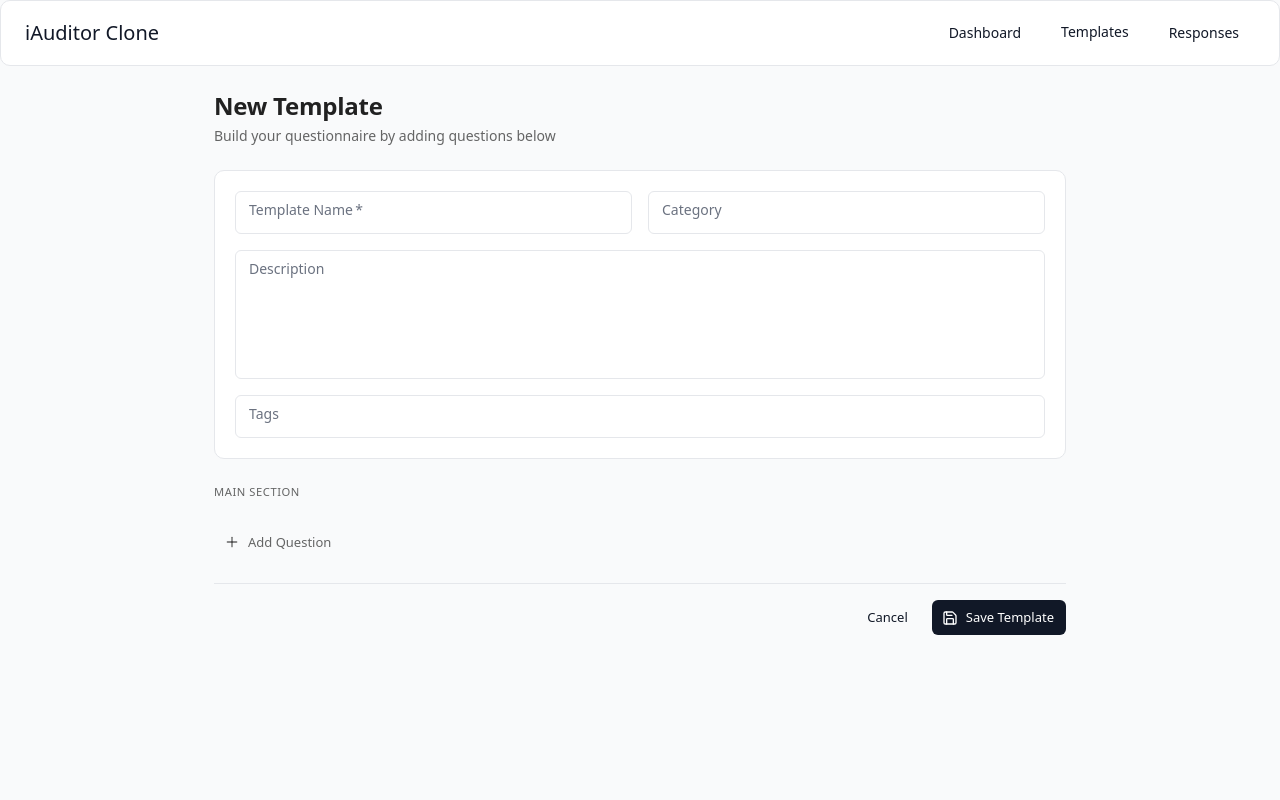
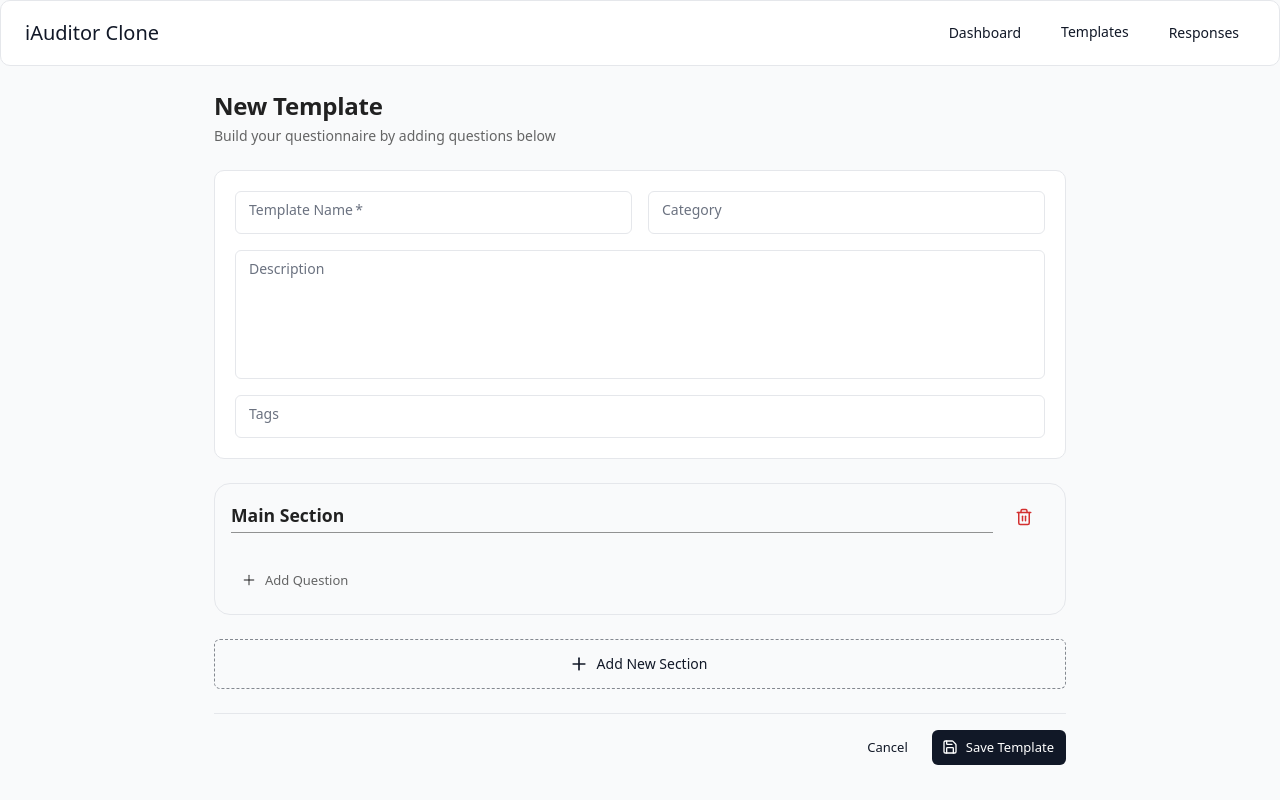
Before and after one commit to tariqsidd/auditor, a React (Vite) app: page /templates/new in a window 1280 px wide. Built offline with nearby package versions, Linux system fonts and the light colour scheme.

Commit message:
Add section management to FormBuilder with edit, delete, and reorder functionality

```diff
--- a/src/components/FormBuilder/FormBuilder.jsx
+++ b/src/components/FormBuilder/FormBuilder.jsx
@@ -11,7 +11,7 @@ import {
 } from '@mui/material';
 import { DndContext, closestCenter, PointerSensor, useSensor, useSensors } from '@dnd-kit/core';
 import { SortableContext, verticalListSortingStrategy, arrayMove } from '@dnd-kit/sortable';
-import { Plus, Save } from 'lucide-react';
+import { Plus, Save, Trash2, GripVertical } from 'lucide-react';
 import QuestionEditor from './QuestionEditor';
 import SortableQuestion from './SortableQuestion';
 import { QuestionType } from '../../types';
@@ -50,6 +50,33 @@ const FormBuilder = () => {
             },
         })
     );
+
+    const addSection = () => {
+        const newSection = {
+            id: crypto.randomUUID(),
+            title: 'New Section',
+            questions: [],
+        };
+        setTemplate({ ...template, sections: [...template.sections, newSection] });
+    };
+
+    const updateSection = (index, field, value) => {
+        const newSections = [...template.sections];
+        newSections[index] = { ...newSections[index], [field]: value };
+        setTemplate({ ...template, sections: newSections });
+    };
+
+    const deleteSection = (index) => {
+        if (template.sections.length === 1) {
+            alert('You must have at least one section.');
+            return;
+        }
+        if (window.confirm('Are you sure you want to delete this section and all its questions?')) {
+            const newSections = [...template.sections];
+            newSections.splice(index, 1);
+            setTemplate({ ...template, sections: newSections });
+        }
+    };
 
     const addQuestion = (sectionIndex) => {
         const newQuestion = {
@@ -188,19 +215,27 @@ const FormBuilder = () => {
 
             {/* Sections */}
             {template.sections.map((section, sectionIndex) => (
-                <Box key={section.id} sx={{ mb: 3 }}>
-                    <Typography
-                        variant="subtitle2"
-                        sx={{
-                            mb: 1.5,
-                            color: 'text.secondary',
-                            textTransform: 'uppercase',
-                            letterSpacing: '0.05em',
-                            fontSize: '0.7rem',
-                        }}
-                    >
-                        {section.title}
-                    </Typography>
+                <Box key={section.id} sx={{ mb: 3, p: 2, border: '1px solid', borderColor: 'divider', borderRadius: 2 }}>
+                    <Box sx={{ display: 'flex', alignItems: 'center', mb: 2, gap: 2 }}>
+                        <TextField
+                            fullWidth
+                            variant="standard"
+                            value={section.title}
+                            onChange={(e) => updateSection(sectionIndex, 'title', e.target.value)}
+                            placeholder="Section Title"
+                            InputProps={{
+                                style: { fontSize: '1.1rem', fontWeight: 600 }
+                            }}
+                        />
+                        <Button
+                            size="small"
+                            color="error"
+                            onClick={() => deleteSection(sectionIndex)}
+                            startIcon={<Trash2 size={18} />}
+                            sx={{ minWidth: 'auto', px: 1 }}
+                        >
+                        </Button>
+                    </Box>
 
                     <DndContext
                         sensors={sensors}
@@ -238,6 +273,16 @@ const FormBuilder = () => {
                 </Box>
             ))}
 
+            <Button
+                fullWidth
+                variant="outlined"
+                startIcon={<Plus size={20} />}
+                onClick={addSection}
+                sx={{ mb: 3, py: 1.5, borderStyle: 'dashed' }}
+            >
+                Add New Section
+            </Button>
+
             {/* Footer Actions */}
             <Box
                 sx={{
```
